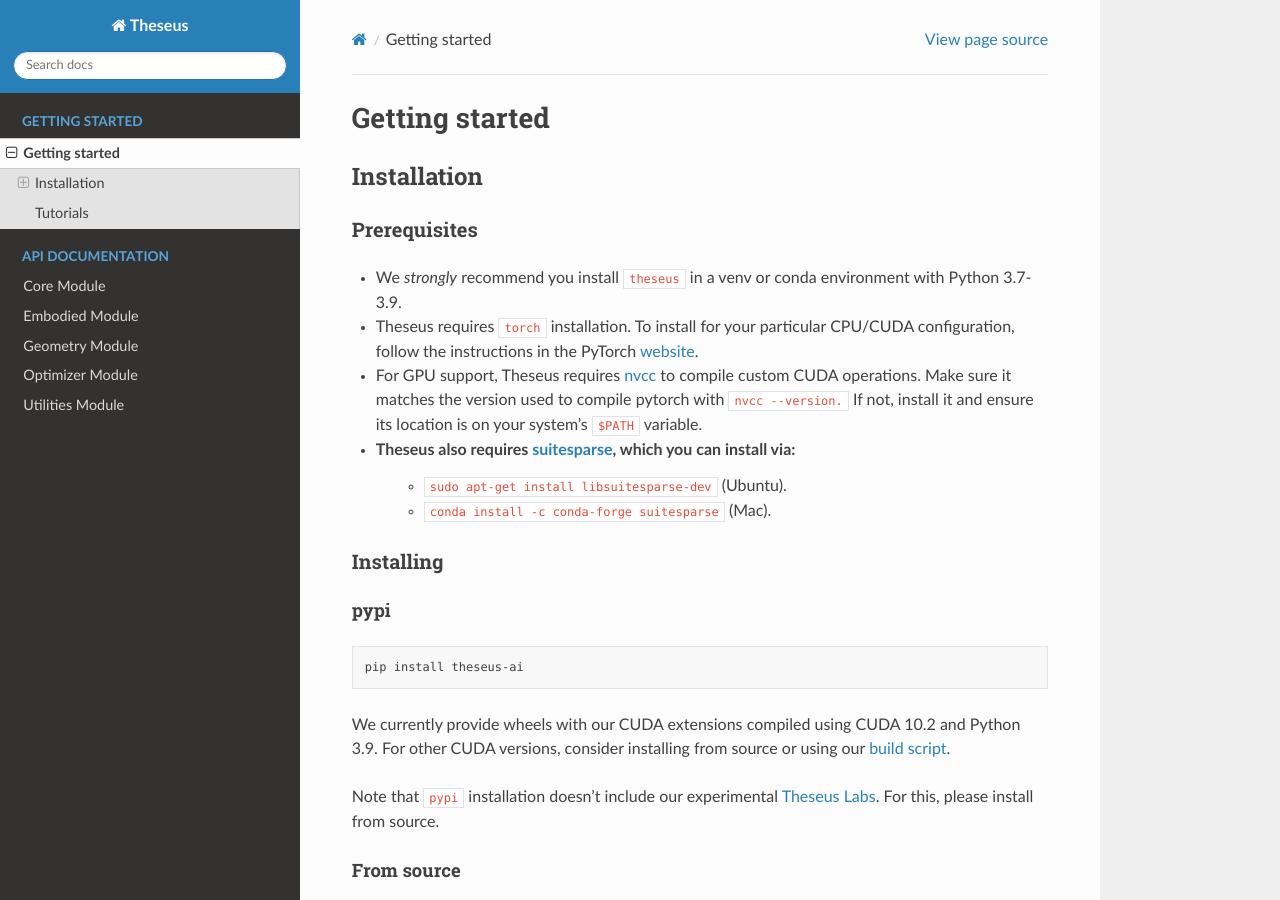
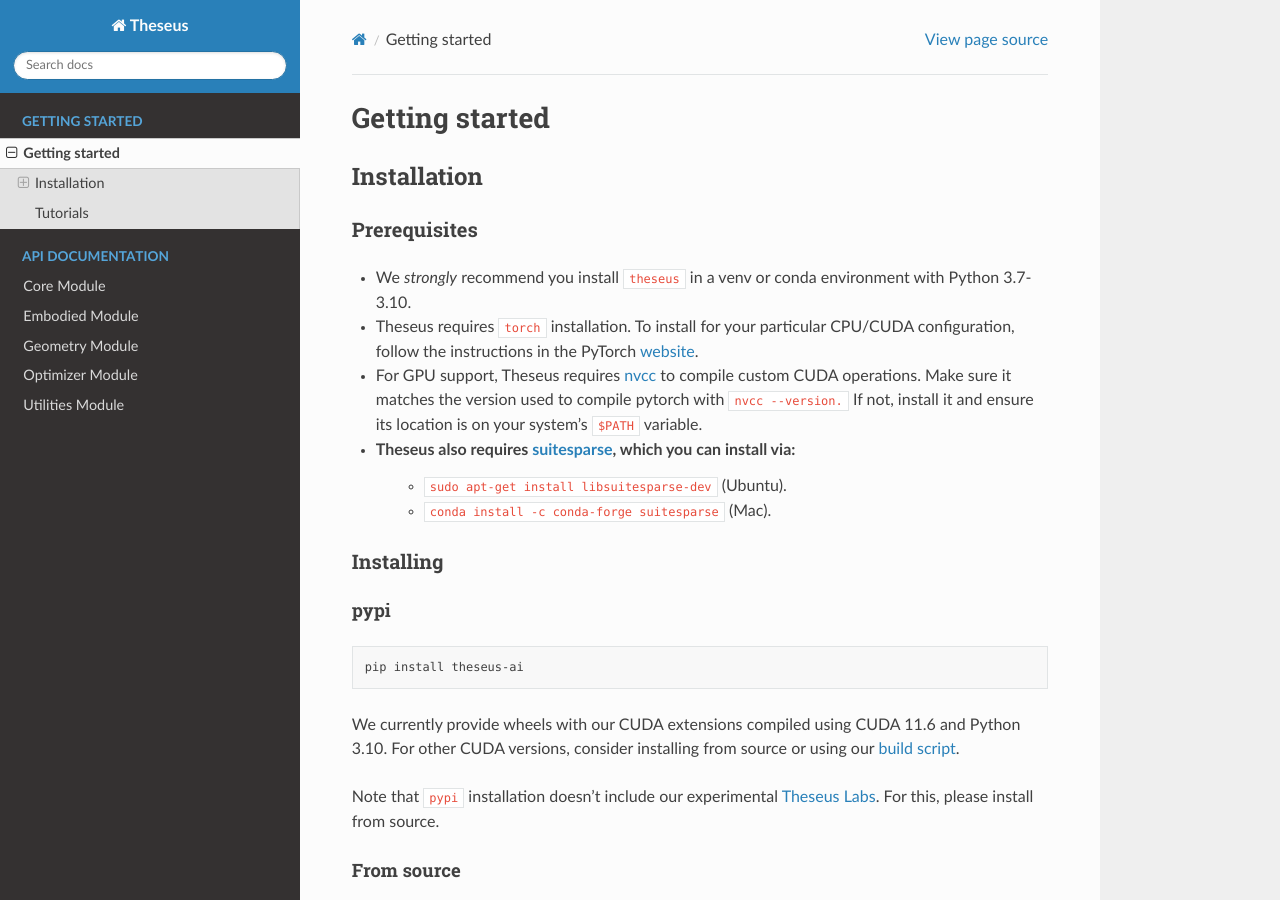
Before and after one commit to facebookresearch/theseus, a Sphinx documentation site: the page built from docs/source/getting-started.rst, in a window 1280 px wide and 900 px high. Built offline with Sphinx 7.4.7 and the Read the Docs theme 2.0.0, drawn with Linux system fonts in a browser that asks for light colours.

```diff
--- a/docs/source/getting-started.rst
+++ b/docs/source/getting-started.rst
@@ -6,7 +6,7 @@ Installation
 
 Prerequisites
 ^^^^^^^^^^^^^
-- We *strongly* recommend you install ``theseus`` in a venv or conda environment with Python 3.7-3.9.
+- We *strongly* recommend you install ``theseus`` in a venv or conda environment with Python 3.7-3.10.
 - Theseus requires ``torch`` installation. To install for your particular CPU/CUDA configuration, follow the instructions in the PyTorch `website <https://pytorch.org/get-started/locally/>`_.
 - For GPU support, Theseus requires `nvcc <https://docs.nvidia.com/cuda/cuda-compiler-driver-nvcc/index.html>`_ to compile custom CUDA operations. Make sure it matches the version used to compile pytorch with ``nvcc --version.`` If not, install it and ensure its location is on your system's ``$PATH`` variable.
 - Theseus also requires `suitesparse <https://people.engr.tamu.edu/davis/suitesparse.html>`_, which you can install via:
@@ -23,11 +23,11 @@ pypi
 
     pip install theseus-ai
 
-We currently provide wheels with our CUDA extensions compiled using CUDA 10.2 and Python 3.9.
+We currently provide wheels with our CUDA extensions compiled using CUDA 11.6 and Python 3.10.
 For other CUDA versions, consider installing from source or using our
 `build script <https://github.com/facebookresearch/theseus/blob/main/build_scripts/build_wheel.sh>`_.
 
-Note that ``pypi`` installation doesn't include our experimental `Theseus Labs <https://github.com/facebookresearch/theseus/theseus/labs>`_.
+Note that ``pypi`` installation doesn't include our experimental `Theseus Labs <https://github.com/facebookresearch/theseus/tree/main/theseus/labs>`_.
 For this, please install from source.
 
 From source
--- a/theseus/__init__.py
+++ b/theseus/__init__.py
@@ -2,7 +2,7 @@
 #
 # This source code is licensed under the MIT license found in the
 # LICENSE file in the root directory of this source tree.
-__version__ = "0.1.3"
+__version__ = "0.1.4"
 
 from .constants import DeviceType as DeviceType
 
```
Also changed, not shown: README.md (+3 -3 lines).
